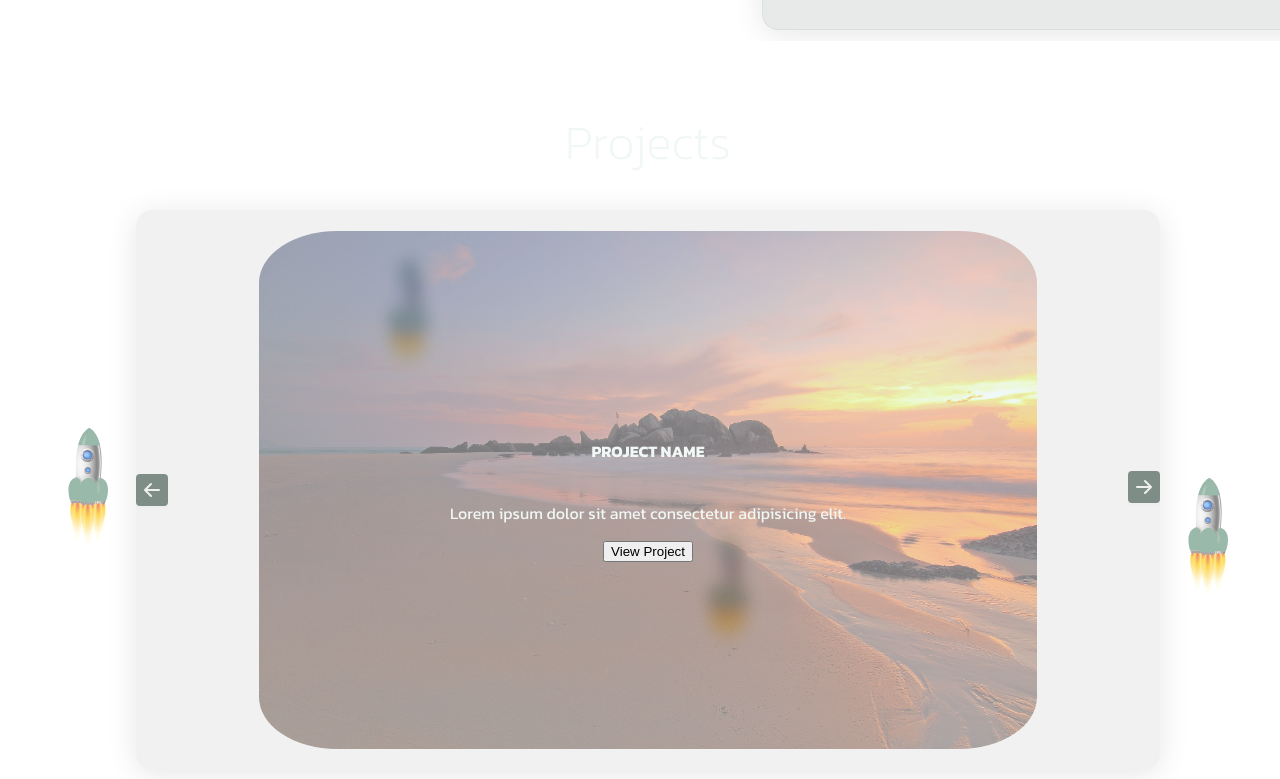
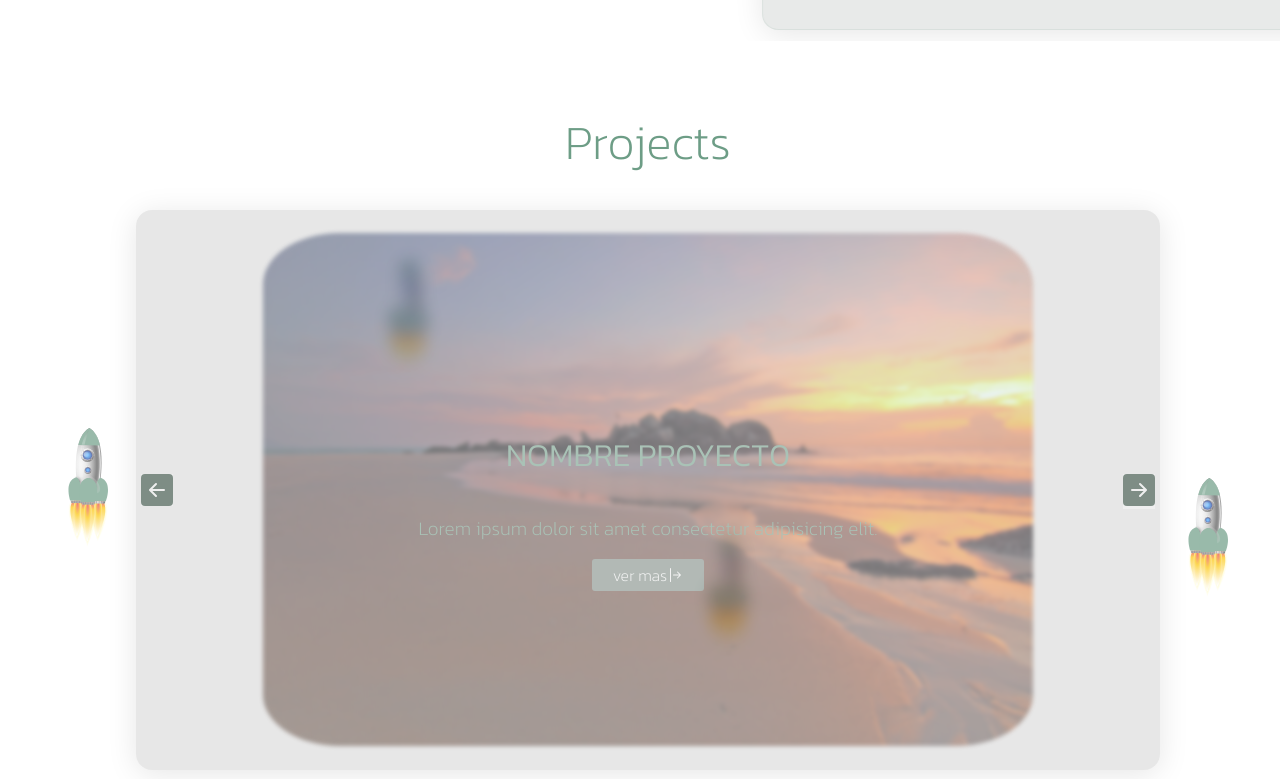
Before and after one commit to bautibadino/Portfolio, a React (Vite) app: page / in a window 1280 px wide. Shown: the part 1401-2180 px from the top of the page. Built offline with nearby package versions, Linux system fonts and the light colour scheme.

Commit message:
proyectos sin logica

```diff
--- a/src/Components/ProjectsPage/Carrousel.jsx
+++ b/src/Components/ProjectsPage/Carrousel.jsx
@@ -1,6 +1,6 @@
 
 import { Button, Container } from 'react-bootstrap';
-import {BsFillArrowLeftSquareFill, BsFillArrowRightSquareFill} from 'react-icons/bs'
+import {BsArrowBarRight, BsFillArrowLeftSquareFill, BsFillArrowRightSquareFill} from 'react-icons/bs'
 export default function Carrousel () {
 
   return (
@@ -14,9 +14,9 @@ export default function Carrousel () {
         <Container className='card-carrousel'>
 
             <Container className='card-carrousel-text'>
-                <h4>PROJECT NAME</h4>
+                <h4>NOMBRE PROYECT0</h4>
                 <p>Lorem ipsum dolor sit amet consectetur adipisicing elit.</p>
-                <Button variant="outline-light">View Project</Button>
+                <Button variant="outline-light">ver mas <BsArrowBarRight/> </Button>
             </Container>
             <Container className='card-carrousel-img'>
             <img src='src/images/Vite + React_files/pexels-pok-rie-130879.jpg'/>
--- a/src/Components/ProjectsPage/ProjectsStyles.css
+++ b/src/Components/ProjectsPage/ProjectsStyles.css
@@ -13,6 +13,7 @@
     font-size: 3rem;
     font-weight: 200;
     margin-bottom: 2rem;
+    color: var(--color-primary);
 }
 .projects .container-fluid{
     width: 100vw;
@@ -53,7 +54,7 @@
     width: 80vw;
     height: 70vh;
     /* From https://css.glass */
-background: rgba(96, 96, 96, 0.09);
+background: rgba(96, 96, 96, 0.15);
 border-radius: 16px;
 box-shadow: 0 4px 30px rgba(0, 0, 0, 0.1);
 backdrop-filter: blur(8px);
@@ -85,7 +86,45 @@ backdrop-filter: blur(8px);
     overflow: hidden;
     align-items: center;
     justify-content: center;
-
+    opacity: 50%;
+    transition: opacity 0.3s ease-in-out;
+}
+.carrousel .card-carrousel h4{
+    font-size: 2rem;
+    font-weight: 300;
+    color: var(--color-primary);
+    margin-bottom: 1rem;
+}
+.carrousel .card-carrousel p{
+    font-size: 1.2rem;
+    font-weight: 200;
+    color: var(--color-primary);
+    margin-bottom: 1rem;
+}
+.carrousel .card-carrousel button{
+    width: 7rem;
+    height: 2rem;
+    border: none;
+    background-color: var(--color-quarter);
+    font-family: 'Kanit', sans-serif;
+    font-size: 1rem;
+    font-weight: 200;
+    color: white;
+    border-radius: 3px;
+    display: flex;
+    flex-direction: row;
+    align-items: center;
+    justify-content: center;
+}
+.carrousel .card-carrousel button:hover{
+    background-color: var(--color-primary);
+    cursor: pointer;
+}
+.carrousel .card-carrousel button:active{
+    scale: 0.95;
+}
+.carrousel .card-carrousel:hover{
+    opacity: 85%
 }
 .carrousel .card-carrousel .card-carrousel-img{
     position: relative;
@@ -93,20 +132,16 @@ backdrop-filter: blur(8px);
     display: flex;
     align-items: center;
     justify-content: center;
+    filter: blur(2px);
 }
 .carrousel .card-carrousel .card-carrousel-img img{
     display: flex;
     align-items: center;
     justify-content: center;
     width: 90%;
-    height: 90%;
-    opacity: 50%;
+    height: 100%;
     border-radius: 10%;
-    transition: opacity 0.3s ease-in-out;
     position: relative;
-}
-.carrousel .card-carrousel img:hover{
-    opacity: 90%;
 }
 
 .carrousel .card-carrousel .card-carrousel-text{
@@ -125,11 +160,15 @@ backdrop-filter: blur(8px);
 .carrousel .contenedor-flecha-izq{
     width: 2rem;
     height: 2rem;
+    margin-left: 5px;
 }
 .carrousel .contenedor-flecha-izq button{
     border: none;
     padding: 0;
     margin: 0;
+    display: flex;
+    align-items: center;
+    justify-content: center;
 }
 
 .carrousel .contenedor-flecha-izq button svg{
@@ -145,11 +184,17 @@ backdrop-filter: blur(8px);
 .carrousel .contenedor-flecha-izq button:active{
     scale: 0.95;
   }
+  .carrousel .contenedor-flecha-der{
+    width: 2rem;
+    height: 2rem;
+    margin-right: 5px;
 
+}
 .carrousel .contenedor-flecha-der button{
     border: none;
     padding: 0;
     margin: 0;
+
 }
 .carrousel .contenedor-flecha-der button:active{
     scale: 0.95;
```
